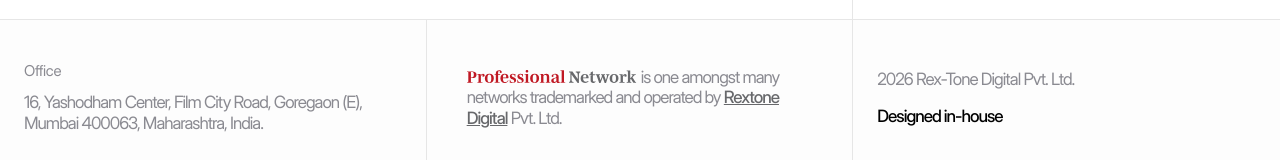
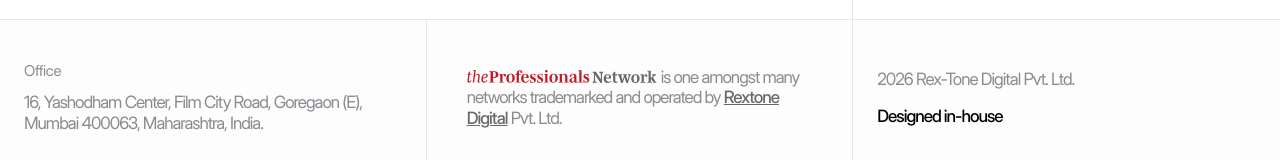
Before and after one commit to elredProductionBackup/theprofessionalnetworkV2, a Next.js app: page / in a window 1280 px wide. Shown: the part 3588-3748 px from the top of the page. Built offline with nearby package versions, Linux system fonts and the light colour scheme.

Commit message:
changed footer logo

```diff
--- a/components/Footer.jsx
+++ b/components/Footer.jsx
@@ -70,8 +70,8 @@
         <Image
           src="/assets/footer-logo.svg"
           alt="Professional Network"
-          width={170}
-          height={13}
+          width={190}
+          height={15}
           className="inline-block align-baseline mr-1"
         />
 
```
Also changed, not shown: public/assets/footer-logo.svg, public/assets/footer-logo1.svg (added).
